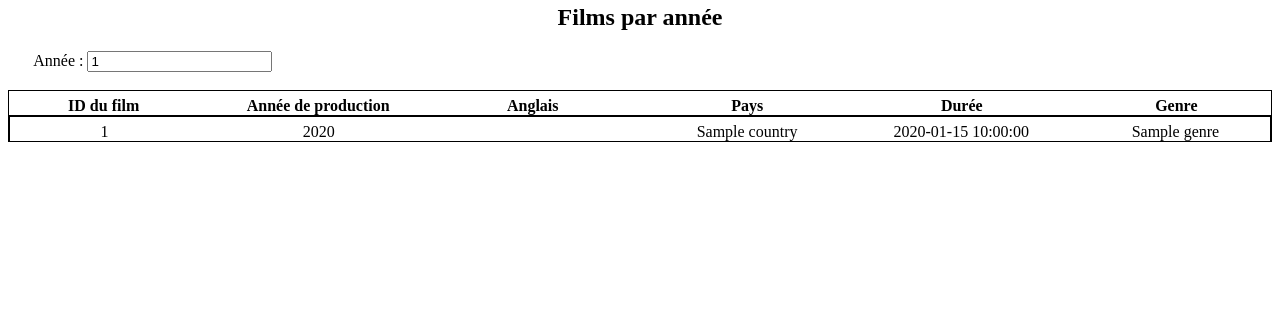
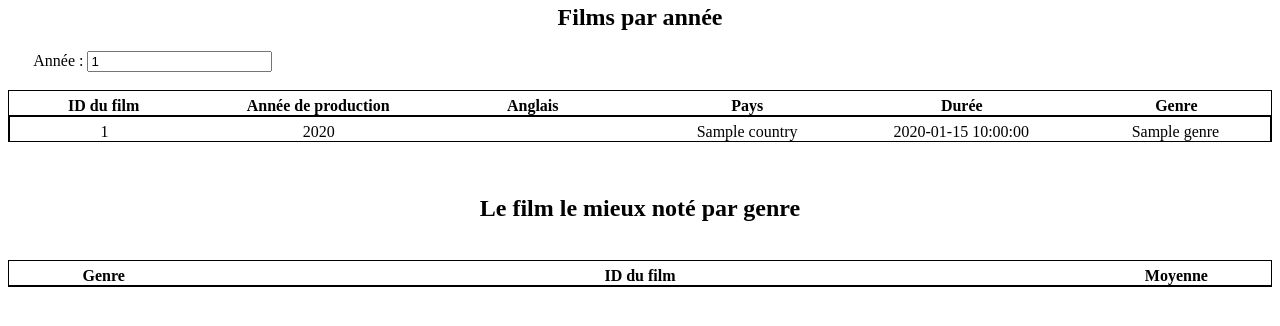
Before and after one commit to Xavier-Lasso/app-cloud, a Flask app: page /user in a window 1280 px wide. Shown: the part 324-650 px from the top of the page. Run offline with Flask 2, Linux system fonts and the light colour scheme; a database or web service that is not in the repository returns one stand-in record (values such as "Sample title"); data that the repository does not hold is empty; some libraries are stand-ins or nearby versions.

Commit message:
Ajout de la requête C1.

```diff
--- a/app.py
+++ b/app.py
@@ -1,14 +1,12 @@
-from flask import Flask, request, json, jsonify, make_response, render_template, Response
-from bson import json_util
-from mongo_requests import S1, S2, C2, D2
+from flask import Flask, request, render_template
+from mongo_requests import S1, S2, C1, C2, D2
 
 application = Flask("app_cloud_application")
 
 @application.route("/user", methods=["GET"])
 def user():
-    if(request.method == "GET"):
-        return render_template("user.html")
-    return "App Cloud: Project"
+    genres = C1()
+    return render_template("user.html", genres=genres)
 
 @application.route("/user/movies/<id>", methods=["GET"])
 def getMoviesId(id):
--- a/mongo_requests.py
+++ b/mongo_requests.py
@@ -31,32 +31,9 @@
         {"$unwind": "$ratings"},
         {"$group": {"_id": {"movieid": "$movieid", "genre": "$genre"}, "moy": {"$avg": { "$toInt": "$ratings.value" }}, "tot": {"$sum":1}}},
         {"$match": {"tot": {"$gt":1000}}},
-        {"$group": {"_id": "$_id.genre" , "top": {"$max": "$moy"}}}
+        {"$sort": {"moy": -1}},
+        {"$group": {"_id": "$_id.genre" , "movieid": {"$first": "$_id.movieid"}, "moy": {"$first": "$moy"}}}
     ])
-
-    mapFunction = Code(
-        "function () {"
-        "   if(this.ratings.length > 1000){"
-        "       sum = 0;"
-        "       for(i=0; i<this.ratings.length; i++){"
-        "           sum += parseInt(this.ratings[i].value);"
-        "       }"
-        "       avg = sum / this.ratings.length;"
-        "       emit(this.genre, {\"avg\" : avg, \"movieid\": this.movieid});"
-        "   }"
-        "}")
-
-    reduceFunction = Code(
-    "function (key, values) {"
-    "   avg = values[0].avg; movieid = values[0].movieid;"
-    "   for(i=0; i< values.length; i++){"
-    "       if(values[i].avg > avg){"
-    "           avg = values[i].avg;"
-    "           movieid = values[i].movieid;"
-    "       }"
-    "   }"
-    "   return {\"avg\" : avg, \"movieid\": this.movieid};"
-    "}")
     return res
 
 def C2(userSex, topNb):
@@ -66,7 +43,7 @@
         {"$group": {"_id":"$genre", "tot":{"$sum":1}}},
         {"$sort": {"tot":-1}},
         {"$limit": topNb}
-    ]);
+    ])
     return res
 """
 def D1():
--- a/static/css/style.css
+++ b/static/css/style.css
@@ -34,7 +34,7 @@
   }
 
   .movie-list > .movieid, .movie-list > .year, .movie-list > .english, .movie-list > .country, .movie-list > .running-time, .movie-list > .genre,
-  .genre-list > .genre, .genre-list > .genre-ratings,
+  .genre-list > .genre, .genre-list > .movieid, .genre-list > .moy, .genre-list > .genre-ratings,
   .d2 > .year, .d2 > .film, .d2 > .avg {
     flex-grow: 1;
     max-width: 15%;
--- a/templates/user.html
+++ b/templates/user.html
@@ -30,5 +30,23 @@
   </div>
   <br/>
   <div id ="s2"></div>
+  <br/>
+  <h2>Le film le mieux noté par genre</h2>
+  <br/>
+  <div class="genre-list caption">
+    <div class="genre caption">Genre</div>
+    <div class="movieid caption">ID du film</div>
+    <div class="moy caption">Moyenne</div>
+  </div>
+  <ul class="list">
+      {% for genre in genres %}
+      <li class="genre-list">
+          <div class="genre">{{genre._id}}</div>
+          <div class="movieid">{{genre.movieid}}</div>
+          <div class="moy">{{genre.moy}}</div>
+      </li>
+      {% endfor %}
+  </ul>
+  </div>
 </body>
 </html>
```
